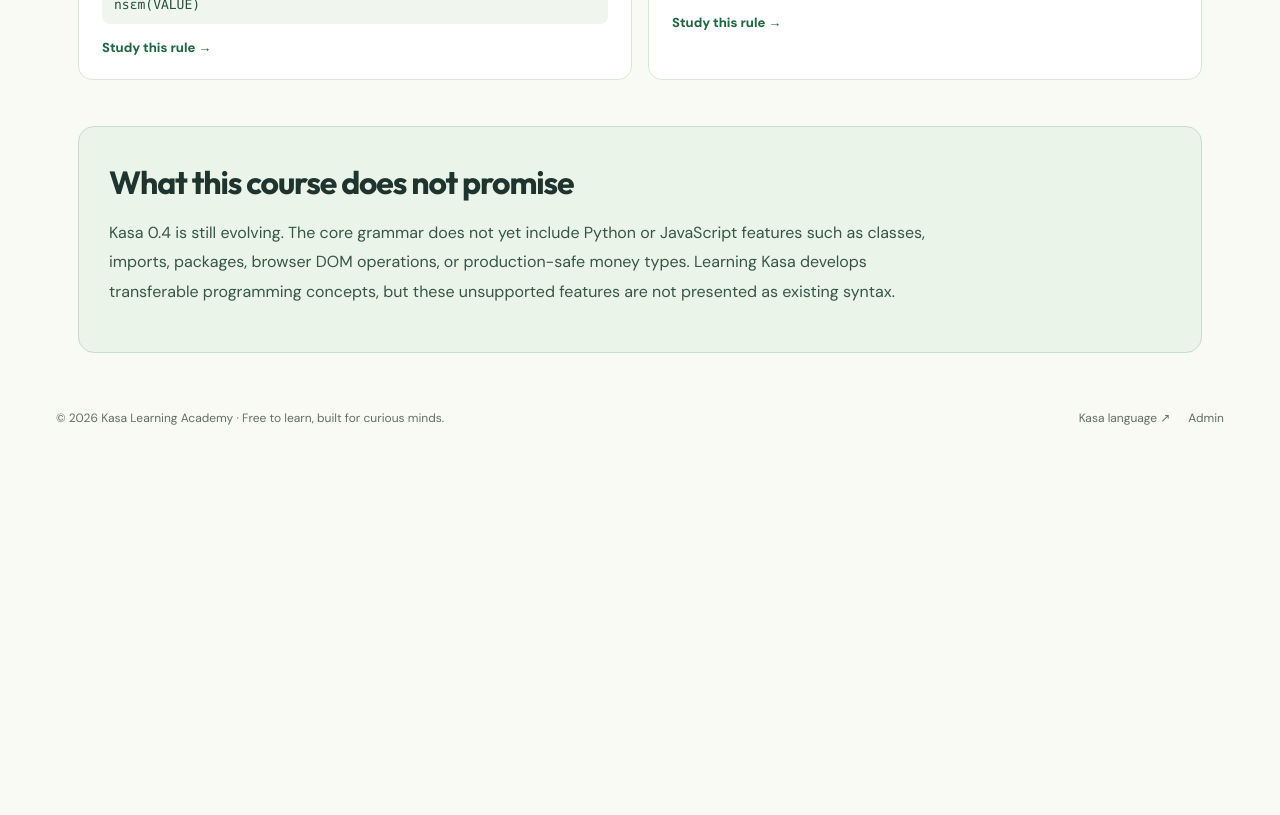
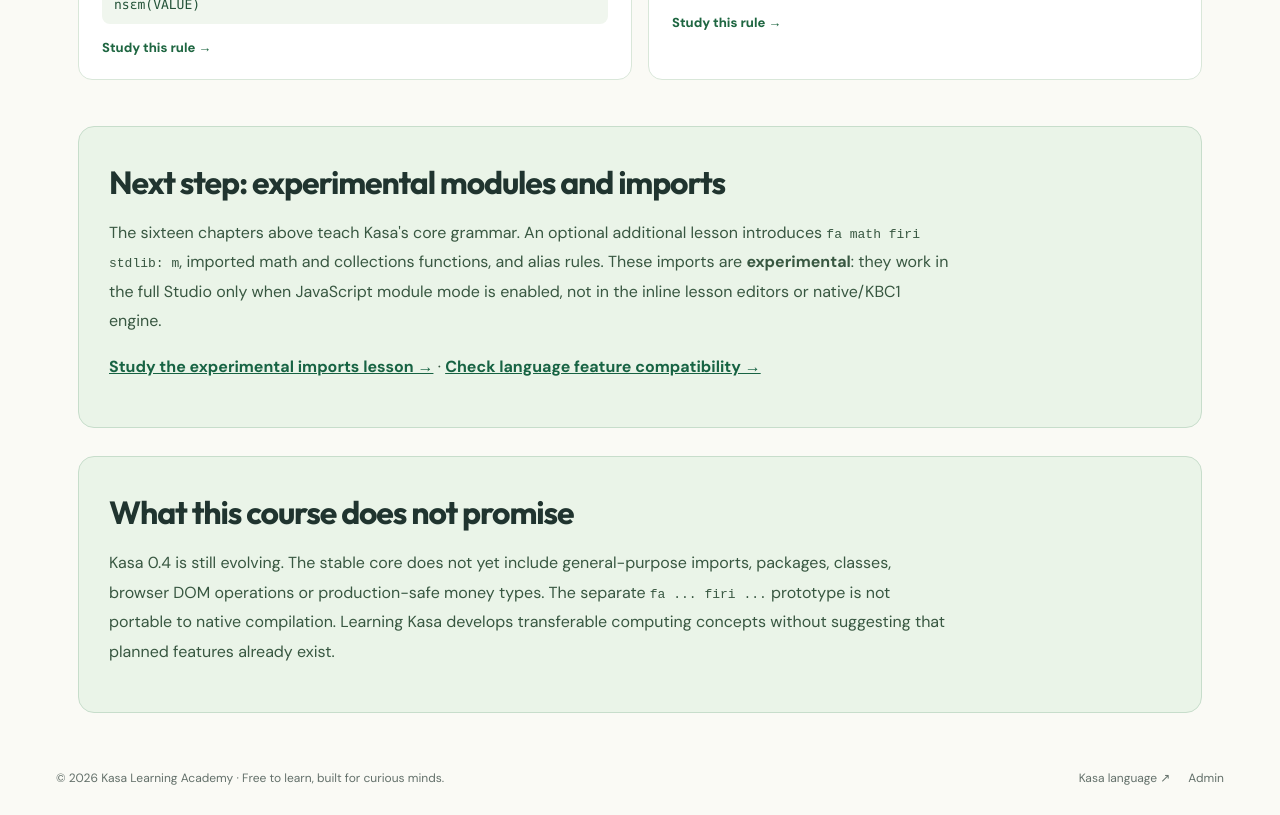
Before and after one commit to fosterb1/kasa-learning-academy, a Next.js app: page /learn/syntax in a window 1280 px wide. Shown: the part 3520-4335 px from the top of the page. Before the commit the page ends 3975 px from the top, so only its background shows below. Built offline with nearby package versions, Linux system fonts and the light colour scheme; no server answers.

Commit message:
Correct Kasa syntax-course import status and link experimental module lesson

```diff
--- a/src/app/(site)/learn/syntax/page.tsx
+++ b/src/app/(site)/learn/syntax/page.tsx
@@ -6,5 +6,6 @@ export default function SyntaxIndex(){return <main className="content-width kasa
 <section className="syntax-route-info"><h2>A language that sounds familiar, without restricting your names</h2><p>We now use familiar Akan-inspired examples such as <code>ɛdin</code>, <code>mfe</code> and <code>sika</code> alongside English names like <code>name</code>, <code>age</code> and <code>score</code>. Kasa keywords such as <code>ma</code> and <code>ka</code> are fixed. Variable and function names are chosen by the programmer, and must be used consistently. Examples are subject to native-speaker review.</p><pre><code>{'ma sika = 4\nka sika\n\nma score = 4\nka score'}</code></pre></section>
 <section className="syntax-route-info"><h2>How this course works</h2><p><strong>Read the rule → Trace the code → Predict the output → Run → Change the code → Explain the result.</strong> Learn what each symbol means and exactly when a statement is valid. Every chapter works as free reading without video, and its programs use the browser interpreter. For a larger editor, open the full first-party Kasa Studio.</p><p>New to computing? <Link href="/start">Begin with Start from Zero</Link>. Already know these basics? Explore the <Link href="/learn">main learning path</Link>.</p></section>
 <section className="syntax-route-info"><h2>Practise in the full Kasa Studio</h2><p>Chapters contain their own guided editor. When you want a larger workspace, copy your code into <Link href="/playground">Kasa Studio</Link>. The full Studio is hosted on this Academy site, and its verified release assets are tracked by a SHA-256 manifest.</p><p>Kasa is experimental: browser and installed native language behavior are compared by conformance tests, but complete feature equivalence is not guaranteed.</p></section>\n<section className="syntax-chapter-grid" aria-label="Kasa grammar and syntax chapters">{course.units.map((unit,i)=><Link key={unit.slug} href={'/learn/syntax/'+unit.slug} className="syntax-chapter-card"><span className="eyebrow">CHAPTER {String(i+1).padStart(2,'0')} · {unit.minutes} MIN</span><h2>{unit.title}</h2><p>{unit.why}</p><code>{unit.syntax}</code><span className="text-link">Study this rule →</span></Link>)}</section>
-<section className="syntax-route-info"><h2>What this course does not promise</h2><p>Kasa 0.4 is still evolving. The core grammar does not yet include Python or JavaScript features such as classes, imports, packages, browser DOM operations, or production-safe money types. Learning Kasa develops transferable programming concepts, but these unsupported features are not presented as existing syntax.</p></section>
+<section className="syntax-route-info"><h2>Next step: experimental modules and imports</h2><p>The sixteen chapters above teach Kasa's core grammar. An optional additional lesson introduces <code>fa math firi stdlib: m</code>, imported math and collections functions, and alias rules. These imports are <strong>experimental</strong>: they work in the full Studio only when JavaScript module mode is enabled, not in the inline lesson editors or native/KBC1 engine.</p><p><Link href="/learn/modules">Study the experimental imports lesson →</Link> · <Link href="/language-status">Check language feature compatibility →</Link></p></section>
+<section className="syntax-route-info"><h2>What this course does not promise</h2><p>Kasa 0.4 is still evolving. The stable core does not yet include general-purpose imports, packages, classes, browser DOM operations or production-safe money types. The separate <code>fa ... firi ...</code> prototype is not portable to native compilation. Learning Kasa develops transferable computing concepts without suggesting that planned features already exist.</p></section>
 </main>}
```
